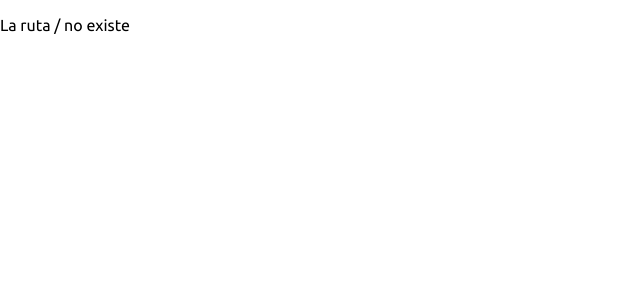
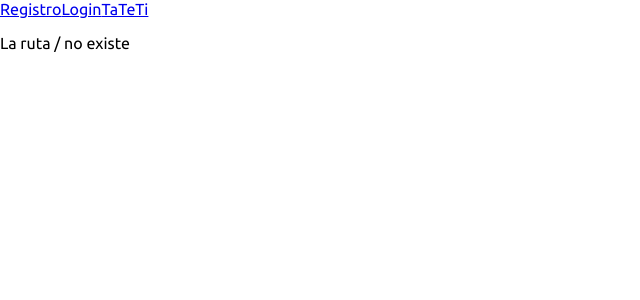
Before and after one commit to tyago343/portfolio, a React app: page / in a window 1280 px wide. Shown: the top 300 px of the page, without its empty margins (0-640 px from the left). Built offline with nearby package versions, Linux system fonts and the light colour scheme.

Commit message:
cambios en las rutas de react router

```diff
--- a/frontend/src/pages/Main.js
+++ b/frontend/src/pages/Main.js
@@ -1,12 +1,16 @@
-import React from "react";
-import { Route, Switch } from "react-router-dom";
+import React, { Fragment } from "react";
+import { Route, Switch, Link } from "react-router-dom";
 import Signup from "./Signup/index";
 import Login from "./Login/index";
-import Games from "./Games/index";
 import NoMatch from "./NoMatch/index";
+import TicTacToe from "./Games/TicTacToe";
 
 const Main = () => {
   return (
+    <Fragment>
+      <Link to="/signup">Registro</Link>
+      <Link to="/login">Login</Link>
+      <Link to="/games/tictac">TaTeTi</Link>
       <Switch>
         <Route path="/signup">
           <Signup />
@@ -14,13 +18,14 @@ const Main = () => {
         <Route path="/login">
           <Login />
         </Route>
-      <Route path="/games">
-        <Games />
+        <Route path="/games/tictac">
+          <TicTacToe />
         </Route>
-      <Route path="*">
+        <Route path="/*">
           <NoMatch />
         </Route>
       </Switch>
+    </Fragment>
   );
 };
 export default Main;
```
Lines whose indentation alone changed are shown as unchanged.
